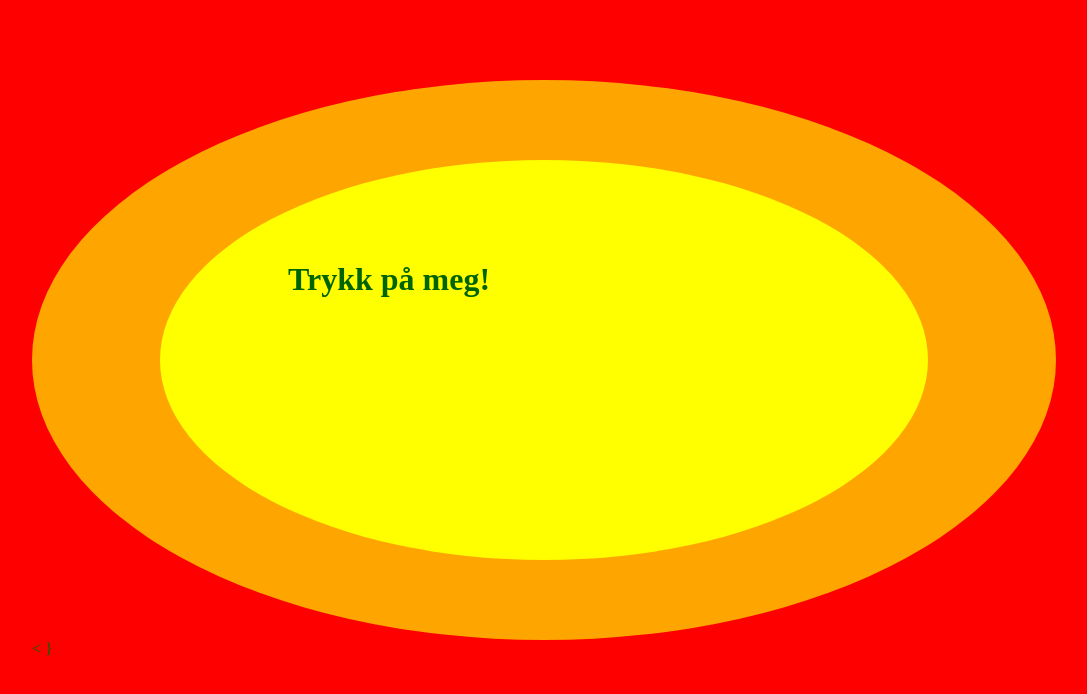
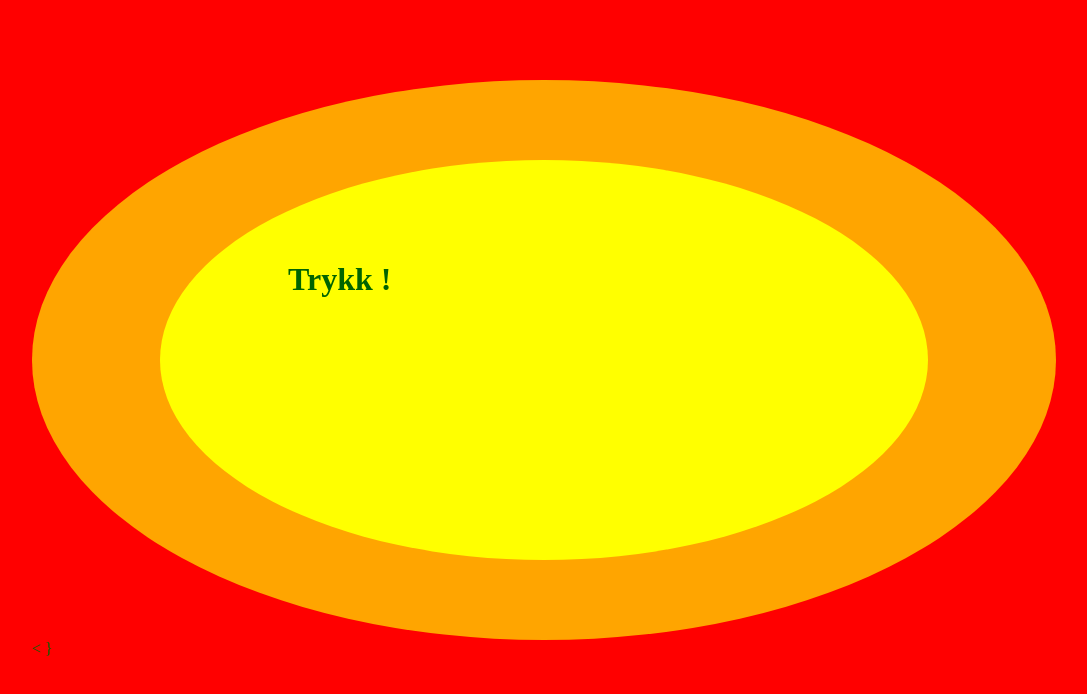
Before and after one commit to GeorgMilvang/web, a plain HTML site: page index.html in a window 1280 px wide. Shown: the whole page, without its empty margins (96-1183 px from the left). Drawn offline with Linux system fonts and the light colour scheme.

Commit message:
Update index.html

```diff
--- a/index.html
+++ b/index.html
@@ -23,7 +23,7 @@
                 alert('på');
                 alert('deg');}
                 </script>
-            <h1 onclick="heipaadeg()">Trykk på meg!</h1>
+            <h1 onclick="heipaadeg()">Trykk !</h1>
 
 
 
```
